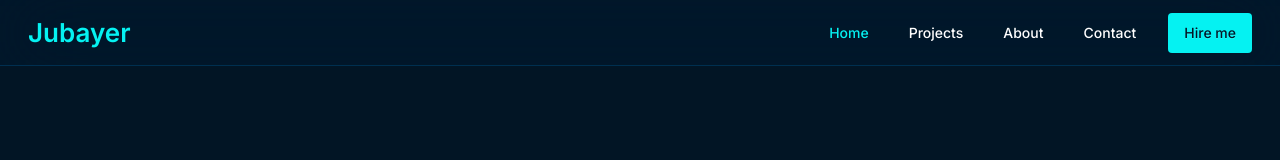
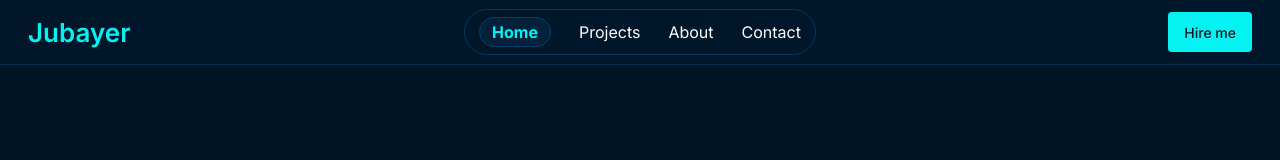
Before and after one commit to jubayer50/Jubayer, a Next.js app: page / in a window 1280 px wide. Shown: the top 160 px of the page. Built offline with nearby package versions, Linux system fonts and the light colour scheme; grey boxes are pictures that could not be loaded.

Commit message:
navbar design fixed

```diff
--- a/src/Components/Navbar/MyNavLink.jsx
+++ b/src/Components/Navbar/MyNavLink.jsx
@@ -9,7 +9,7 @@ const MyNavLink = ({ href, children, className }) => {
     <div>
       <Link
         href={href}
-        className={`font-medium ${pathName === href ? "text-[#05F2F2] font-bold" : ""}`}
+        className={`${pathName === href ? "text-[#05F2F2] font-bold md:bg-[#03213a] md:backdrop-blur-3xl md:border md:border-[#0367A670] md:py-1 md:px-3 md:rounded-full" : ""}`}
       >
         {children}
       </Link>
--- a/src/Components/Navbar/Navbar.jsx
+++ b/src/Components/Navbar/Navbar.jsx
@@ -62,11 +62,13 @@ const Navbar = () => {
             </div>
           </div>
 
-          <div className="navbar-end flex items-center gap-4">
-            <div className="hidden lg:flex">
-              <ul className="menu menu-horizontal px-1 gap-4">{links}</ul>
+          <div className="navbar-center flex items-center gap-4">
+            <div className="hidden lg:flex border px-3.5 py-2.5 border-[#0367A670] rounded-full">
+              <ul className="flex items-center gap-7">{links}</ul>
             </div>
+          </div>
 
+          <div className="navbar-end">
             <div className="">
               <button className="btn font-medium bg-[#05F2F2] border-none text-[#021525] shadow-none">
                 Hire me
```
